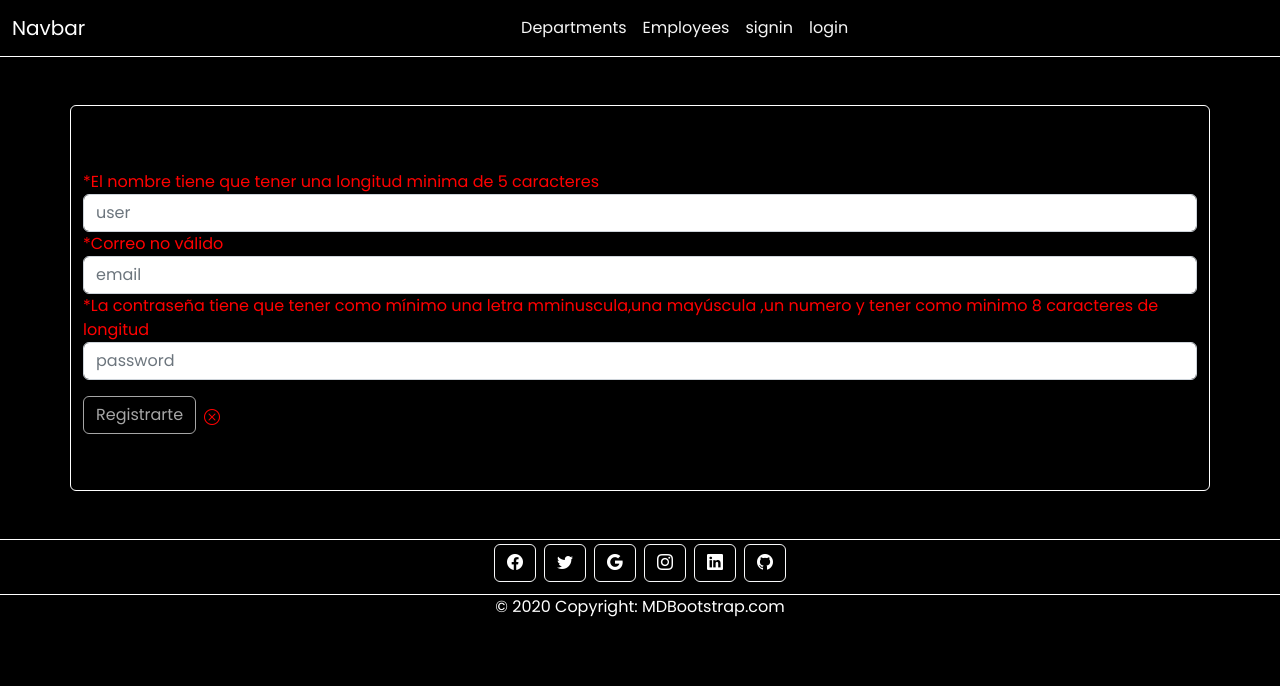
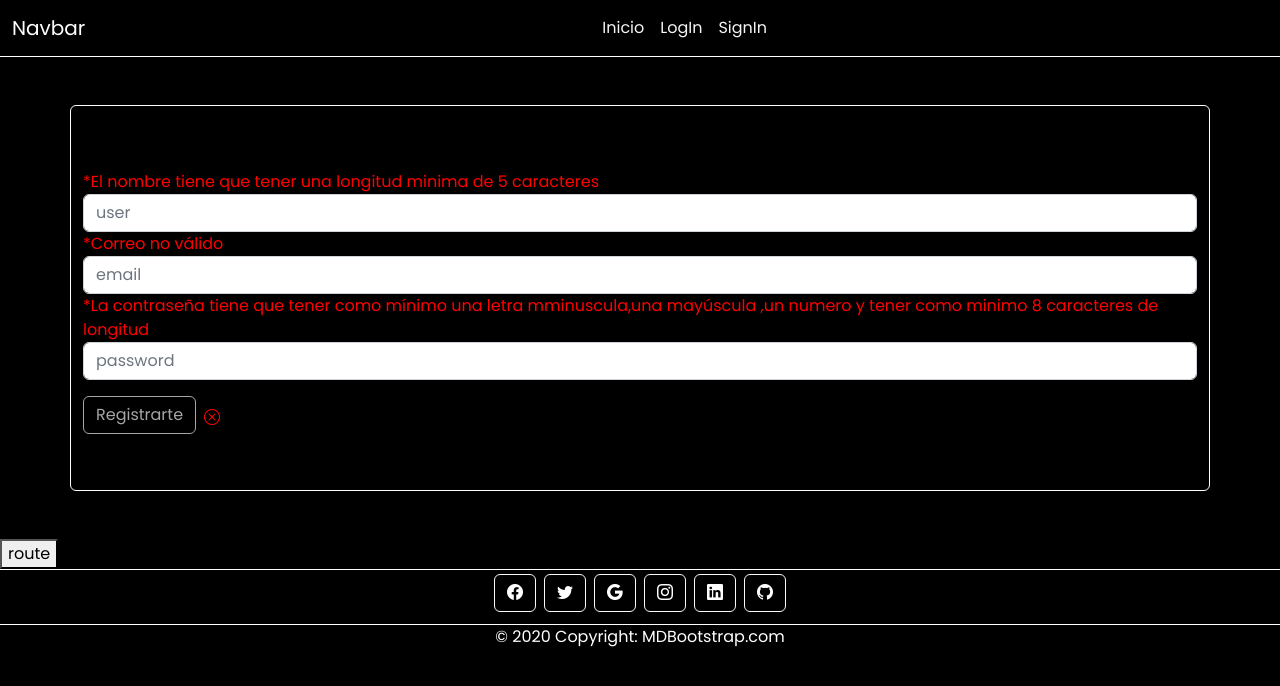
Before and after one commit to FRR95/AngularDjangoSqlite, an Angular app: page /signin in a window 1280 px wide. Shown: the top 686 px of the page. Built offline with nearby package versions, Linux system fonts and the light colour scheme.

Commit message:
upgrading token service ang logout implementation

```diff
--- a/src/app/Components/login/login.component.html
+++ b/src/app/Components/login/login.component.html
@@ -25,11 +25,11 @@
 </form>
 </div>
 
-
+<div *ngIf="token_valid">
   <p>Bienvenido, {{ tokenusername }} </p>
   <p>Bienvenido, {{ tokenuserid }} </p>
 <button (click)="logout()">Cerrar sesion</button>
-
+</div>
 <div *ngIf="token_invalid">
   <p>No se aencontrado el usuario o la contraseña es incorrecta </p>
 
--- a/src/app/Components/login/login.component.ts
+++ b/src/app/Components/login/login.component.ts
@@ -3,6 +3,7 @@ import { ConectionsService } from 'src/app/services/conections.service';
 import { FormBuilder, FormGroup, Validators } from '@angular/forms';
 import { HttpClient } from '@angular/common/http';
 import jwt_decode from 'jwt-decode';
+import { Router, RouterModule  } from '@angular/router';
 
 
 
@@ -22,10 +23,10 @@ export class LoginComponent implements OnInit {
   password: string;
   invalid_password:boolean;
   valid_password:boolean;
-  token:boolean;
+  token_validator:boolean=false;
   token_invalid:boolean;
   token_valid:boolean;
-  constructor(private service:ConectionsService,private fb: FormBuilder,private http: HttpClient) {
+  constructor(private service:ConectionsService,private fb: FormBuilder,private http: HttpClient,private router:Router) {
 
     this.formlogin = this.fb.group({
       username: ['', [Validators.required,Validators.minLength(1)
@@ -55,6 +56,7 @@ export class LoginComponent implements OnInit {
         }
        if (token) {
         localStorage.setItem('token',token);
+        localStorage.getItem('token');
 
         //  console.log(decodedToken);
 
@@ -66,6 +68,10 @@ export class LoginComponent implements OnInit {
             this.tokenusername=decodedToken['username'];
             this.tokenuserid=decodedToken['userId'];
             this.token_invalid=false;
+            this.token_valid=true;
+            this.token_validator=true;
+            window.location.reload();
+           // this.router.navigate(['/']);
 
 
 
@@ -83,17 +89,33 @@ export class LoginComponent implements OnInit {
 
 logout(){
 localStorage.removeItem('token');
+this.token_validator=false;
 window.location.reload();
+//this.router.navigate(['/']);
+
+}
+TokenStorage = localStorage.getItem('token');
+local_storage(){
+  if(this.TokenStorage){
+  const decodedToken = jwt_decode(this.TokenStorage);
+  this.tokenusername=decodedToken['username'];
+  this.tokenuserid=decodedToken['userId'];
+  if(this.token_validator=true){
+    this.token_valid=true;
+  }
+  else{
+    this.token_valid=false;
+
+  }
+}
+}
+
+ngOnInit() {
+
+this.local_storage();
 
 }
 
 
-  ngOnInit() {
-    const TokenStorage = localStorage.getItem('token');
-    const decodedToken = jwt_decode(TokenStorage);
-    this.tokenusername=decodedToken['username'];
-    this.tokenuserid=decodedToken['userId'];
 
-
-  }
 }
--- a/src/app/Components/mi-componente/mi-componente.components.ts
+++ b/src/app/Components/mi-componente/mi-componente.components.ts
@@ -1,4 +1,6 @@
 import { Component, OnInit } from '@angular/core';
+import { LoginComponent } from 'src/app/Components/login/login.component';
+import jwt_decode from 'jwt-decode';
 
 @Component({
 selector:'mi-NavMenu',
@@ -7,21 +9,41 @@ styleUrls: ['./navmenu.component.css'],
 
 })
 export class NavMenu implements OnInit{
+    token_valid:boolean;
+    tokenusername: string;
 
 public Link1 : string;
 public Link2 : string;
 public Link3 : string;
-public Link4 : string;
+
 
 
 
 constructor(){
-this.Link1="DEPARTMENT";
-this.Link2="EMPLOYEE";
-this.Link3="SIGNIN";
-this.Link4="LOGIN";
+this.Link1="Inicio";
+this.Link2="LogIn";
+this.Link3="SignIn";
 
 }
-ngOnInit(): void {
+
+TokenStorage = localStorage.getItem('token');
+local_storage(){
+    if(this.TokenStorage){
+    const decodedToken = jwt_decode(this.TokenStorage);
+    this.tokenusername=decodedToken['username'];
+
+
+      this.token_valid=true;
+      console.log('Token: '+this.TokenStorage);
+
+    }
+    else{
+      this.token_valid=false;
+      console.log('Token: '+this.TokenStorage);
+    }
+
+  }
+ngOnInit() {
+  this.local_storage();
 }
 }
--- a/src/app/Components/mi-componente/navmenu.component.html
+++ b/src/app/Components/mi-componente/navmenu.component.html
@@ -9,18 +9,18 @@
             <div class="collapse navbar-collapse" id="navbarNav">
                 <ul class="navbar-nav mx-auto">
                     <li class="nav-item">
-                        <a class="nav-link" [routerLink]="['/']">Departments</a>
+                        <a class="nav-link" [routerLink]="['/']">{{Link1}}</a>
                     </li>
                     <li class="nav-item">
-                        <a class="nav-link" [routerLink]="['Employees']">Employees</a>
+                        <a class="nav-link" [routerLink]="['login']">{{Link2}}</a>
                     </li>
                     <li class="nav-item">
-                        <a class="nav-link" [routerLink]="['signin']">signin</a>
+                        <a class="nav-link" [routerLink]="['signin']">{{Link3}}</a>
                     </li>
+                    <div *ngIf="token_valid">
                     <li class="nav-item">
-                        <a class="nav-link" [routerLink]="['login']">login</a>
-                    </li>
-
+                        <a class="nav-link" href="#">{{tokenusername}}</a>                    </li>
+                </div>
                 </ul>
             </div>
         </div>
--- a/src/app/Components/sign-in/sign-in.component.html
+++ b/src/app/Components/sign-in/sign-in.component.html
@@ -24,7 +24,7 @@
 
 </div>
 
-
+<button (click)="golink()">route</button>
 
 
 
--- a/src/app/Components/sign-in/sign-in.component.ts
+++ b/src/app/Components/sign-in/sign-in.component.ts
@@ -2,6 +2,7 @@ import { Component, OnInit,Input } from '@angular/core';
 import { ConectionsService } from 'src/app/services/conections.service';
 import { FormBuilder,FormControl, FormGroup, Validators } from '@angular/forms';
 import { HttpClient } from '@angular/common/http';
+import { Router, RouterModule  } from '@angular/router';
 
 @Component({
   selector: 'app-sign-in',
@@ -19,7 +20,7 @@ export class SignInComponent implements OnInit {
   nameform=true;
 
 
-  constructor(private service:ConectionsService,private fb: FormBuilder,private http: HttpClient) {
+  constructor(private service:ConectionsService,private fb: FormBuilder,private http: HttpClient,private router:Router) {
     this.formsignin = this.fb.group({
       name: ['', [Validators.required,Validators.minLength(5)
       ]],
@@ -30,7 +31,9 @@ export class SignInComponent implements OnInit {
       });
    }
 
-
+ golink(){
+this.router.navigate(['/login']);
+ }
 addUser(){
   const valuser ={
     name:this.formsignin.value.name,
@@ -42,7 +45,7 @@ this.service.register(valuser).subscribe((response:any)=>{
   if (response.correoDuplicado) {
     this.correoDuplicado = true;
   } else {
-    window.location.reload();
+    this.router.navigate(['/login']);
   }
 });
 
```
